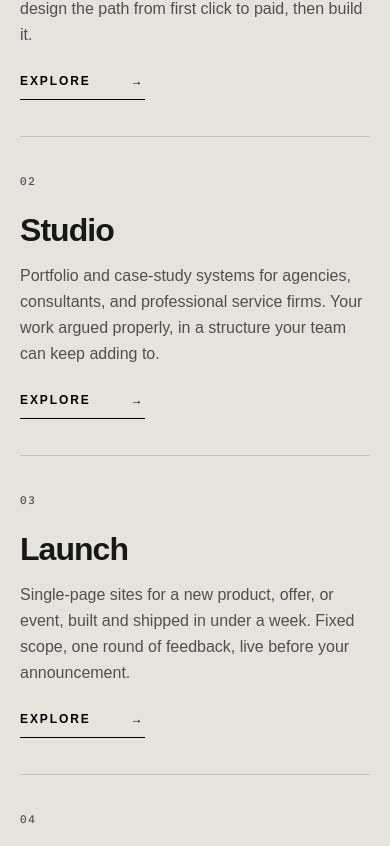
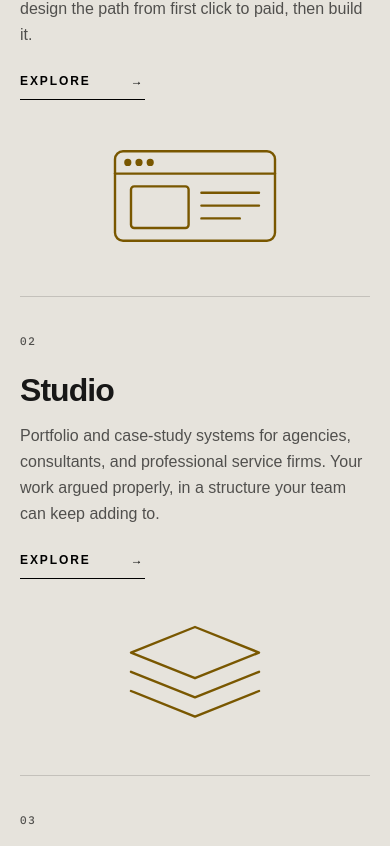
Before and after one commit to Ap-chaz/AlvanInc-Web, a React (Vite) app in the folder AlvanInc/: page / in a window 390 px wide. Shown: the part 2358-3204 px from the top of the page. Built offline with nearby package versions, Linux system fonts and the light colour scheme; a web font is replaced by a local one.

Commit message:
Show service diagrams on mobile

```diff
--- a/AlvanInc/src/components/alvan/capabilities.jsx
+++ b/AlvanInc/src/components/alvan/capabilities.jsx
@@ -33,7 +33,7 @@ function Capabilities() {
               </div>
               <LineArt
                 name={ART[i % ART.length]}
-                className="hidden text-brass transition-transform duration-500 ease-[cubic-bezier(0.16,1,0.3,1)] group-hover:translate-x-1 md:block"
+                className="mt-2 h-32 w-48 justify-self-center text-brass transition-transform duration-500 ease-[cubic-bezier(0.16,1,0.3,1)] group-hover:translate-x-1 md:mt-0 md:h-20 md:w-[7.5rem] md:justify-self-auto"
               />
             </div>
           </Reveal>
```
